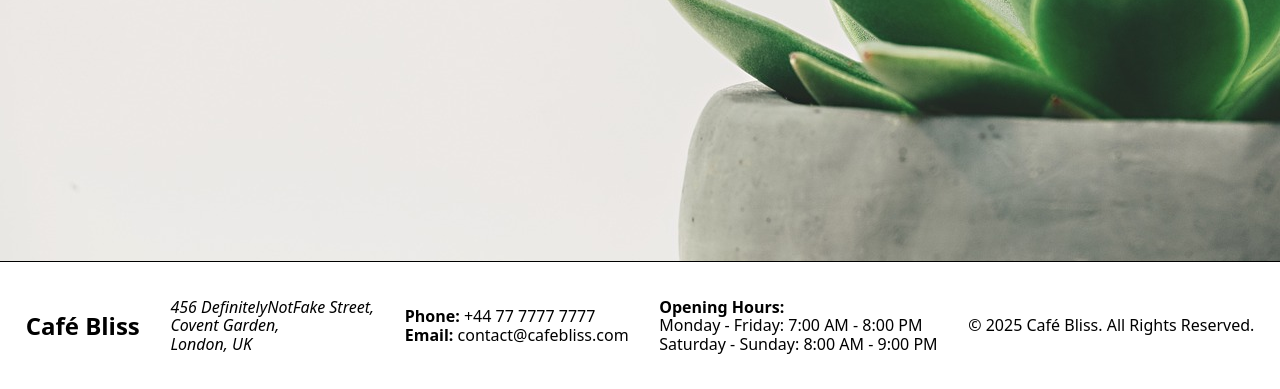
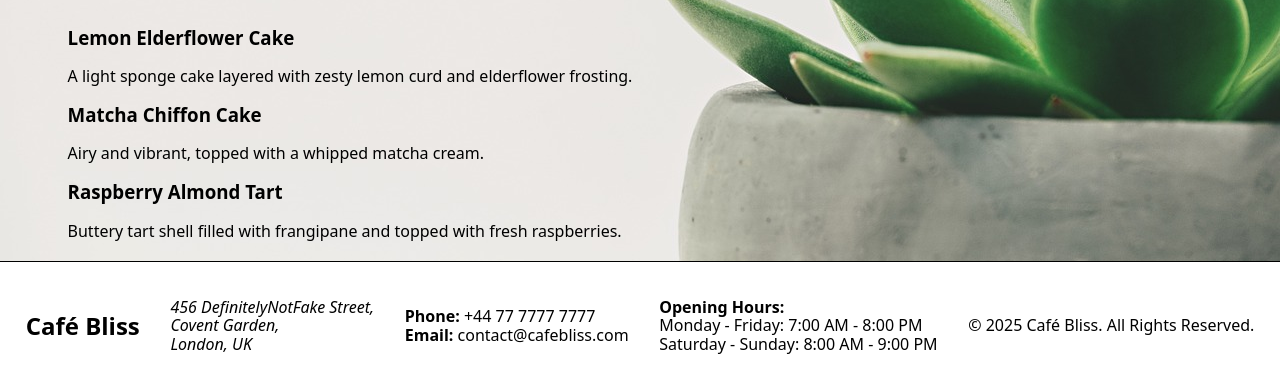
Before and after one commit to AlexS1302/cafe-website, a website built with webpack: page src/template.html in a window 1280 px wide. Shown: the part 539-928 px from the top of the page. Built offline with nearby package versions, Linux system fonts and the light colour scheme.

Commit message:
Finish menu page

```diff
--- a/src/components/displayMenu.js
+++ b/src/components/displayMenu.js
@@ -1,6 +1,4 @@
-export function displayMenu(menuItems) {
-    const menuList = document.getElementById("menu-list");
-
+export function displayMenu(menuItems, menuList) {
     menuItems.forEach(item => {
         const menuItemContainer = document.createElement("li");
         menuItemContainer.classList.add("menu-item");
--- a/src/components/menuData.js
+++ b/src/components/menuData.js
@@ -1,4 +1,4 @@
-export const menuItems = [
+export const teas = [
     {
         name: "Cherry Blossom Green Tea",
         description: "Delicate green tea infused with cherry blossom essence, perfect for spring."
@@ -12,3 +12,18 @@ export const menuItems = [
         description: "A twist on the classic, blended with a hint of lavender."
     }
 ];
+
+export const desserts = [
+    {
+        name: "Lemon Elderflower Cake",
+        description: "A light sponge cake layered with zesty lemon curd and elderflower frosting."
+    },
+    {
+        name: "Matcha Chiffon Cake",
+        description: "Airy and vibrant, topped with a whipped matcha cream."
+    },
+    {
+        name: "Raspberry Almond Tart",
+        description: "Buttery tart shell filled with frangipane and topped with fresh raspberries."
+    }
+];
--- a/src/pages/menu.js
+++ b/src/pages/menu.js
@@ -1,5 +1,6 @@
 import backgroundImageSrc from '../images/menu-bg.jpg'
-import { menuItems } from '../components/menuData.js';
+import { teas } from '../components/menuData.js';
+import { desserts } from '../components/menuData.js';
 import { displayMenu } from '../components/displayMenu.js';
 
 export function menu(){
@@ -19,14 +20,27 @@ export function menu(){
     menuContainer.classList.add("menu-border")
     main.appendChild(menuContainer);
 
+    //Teas
     const teaHeader = document.createElement("h1");
     teaHeader.setAttribute("id", "tea-header");
     teaHeader.textContent = "Seasonal Teas";
     menuContainer.appendChild(teaHeader);
 
-    const menuList = document.createElement("ul");
-    menuList.setAttribute("id", "menu-list");
-    menuContainer.appendChild(menuList);
+    const teaList = document.createElement("ul");
+    teaList.setAttribute("id", "tea-list");
+    menuContainer.appendChild(teaList);
 
-    displayMenu(menuItems);
+    displayMenu(teas, teaList);
+
+    //Cakes
+    const dessertHeader = document.createElement("h1");
+    dessertHeader.setAttribute("id", "dessert-header");
+    dessertHeader.textContent = "Seasonal Desserts";
+    menuContainer.appendChild(dessertHeader);
+
+    const dessertList = document.createElement("ul");
+    dessertList.setAttribute("id", "dessert-list");
+    menuContainer.appendChild(dessertList);
+
+    displayMenu(desserts, dessertList);
 }
--- a/src/styles.css
+++ b/src/styles.css
@@ -165,6 +165,7 @@ article {
     height: 800px;
     display: flex;
     flex-direction: column;
+    justify-content: space-between;
     align-items: center;
 }
 
@@ -191,7 +192,7 @@ article {
     margin: 5px 0;
 }
 
-#menu-list {
+#tea-list, #dessert-list {
     padding: 0;
     list-style-type: none;
 }
```
